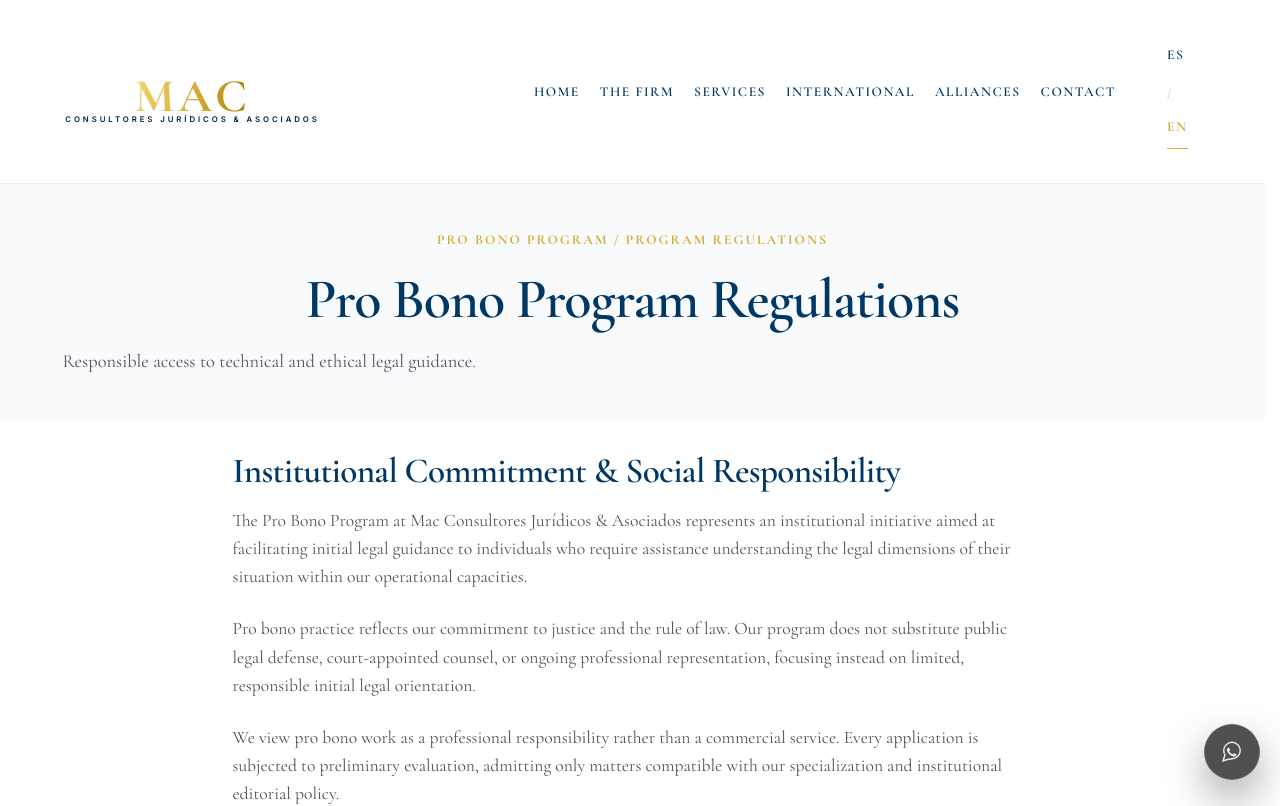
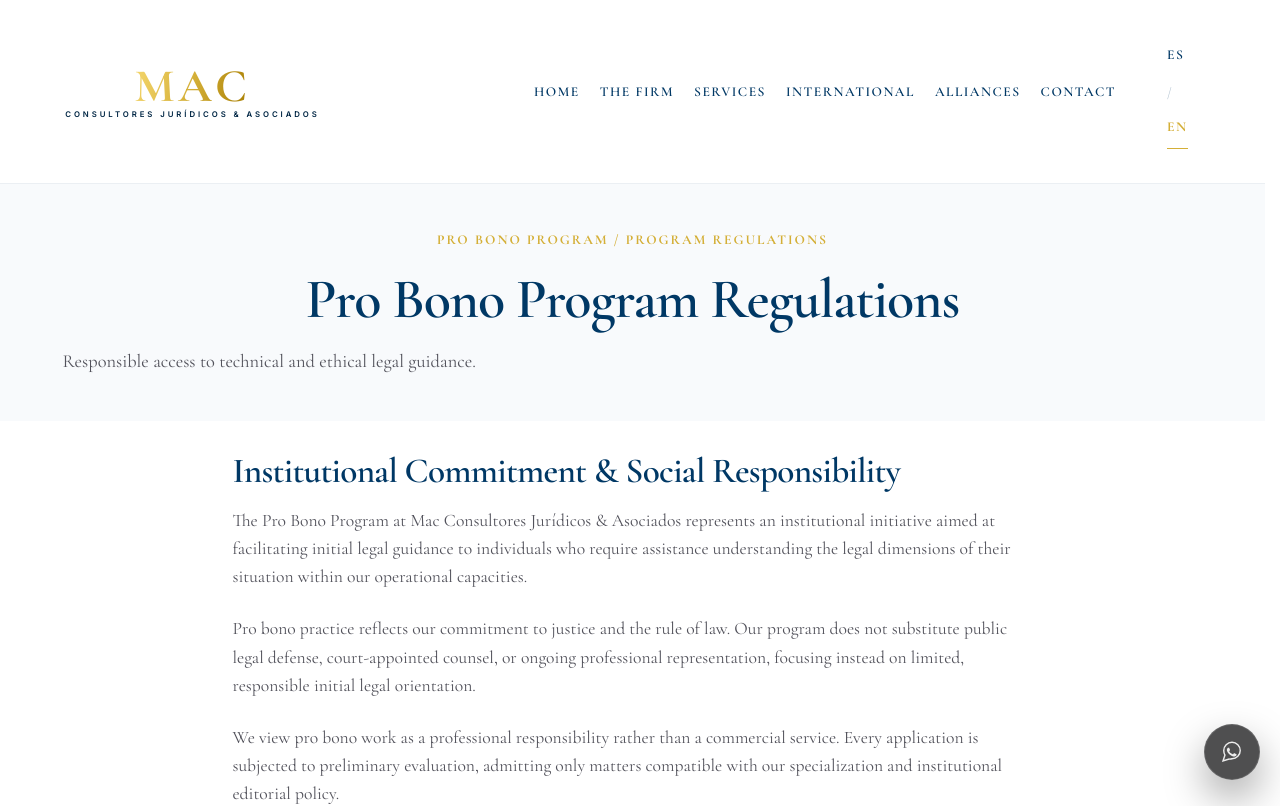
Before and after one commit to mcolina777-cpu/mac-consultores-site-clean, a Next.js app: page /en/probono-penal/reglamento in a window 1280 px wide. Shown: the top 806 px of the page. Built offline with nearby package versions, Linux system fonts and the light colour scheme.

Commit message:
fix(nav): align firm logo vertically

```diff
--- a/src/components/Logo.tsx
+++ b/src/components/Logo.tsx
@@ -44,7 +44,7 @@ export default function Logo({ className = '', isDarkTheme = false }: LogoProps)
         color: 'transparent',
         margin: 0,
         padding: 0,
-        transform: 'translateY(4cqw)'
+        transform: 'translateY(0)'
       }}>
         MAC
       </div>
@@ -58,7 +58,7 @@ export default function Logo({ className = '', isDarkTheme = false }: LogoProps)
         marginTop: '6cqw',
         margin: 0,
         padding: 0,
-        transform: 'translateY(2cqw)'
+        transform: 'translateY(0)'
       }}>
         CONSULTORES JURÍDICOS &amp; ASOCIADOS
       </div>
```
